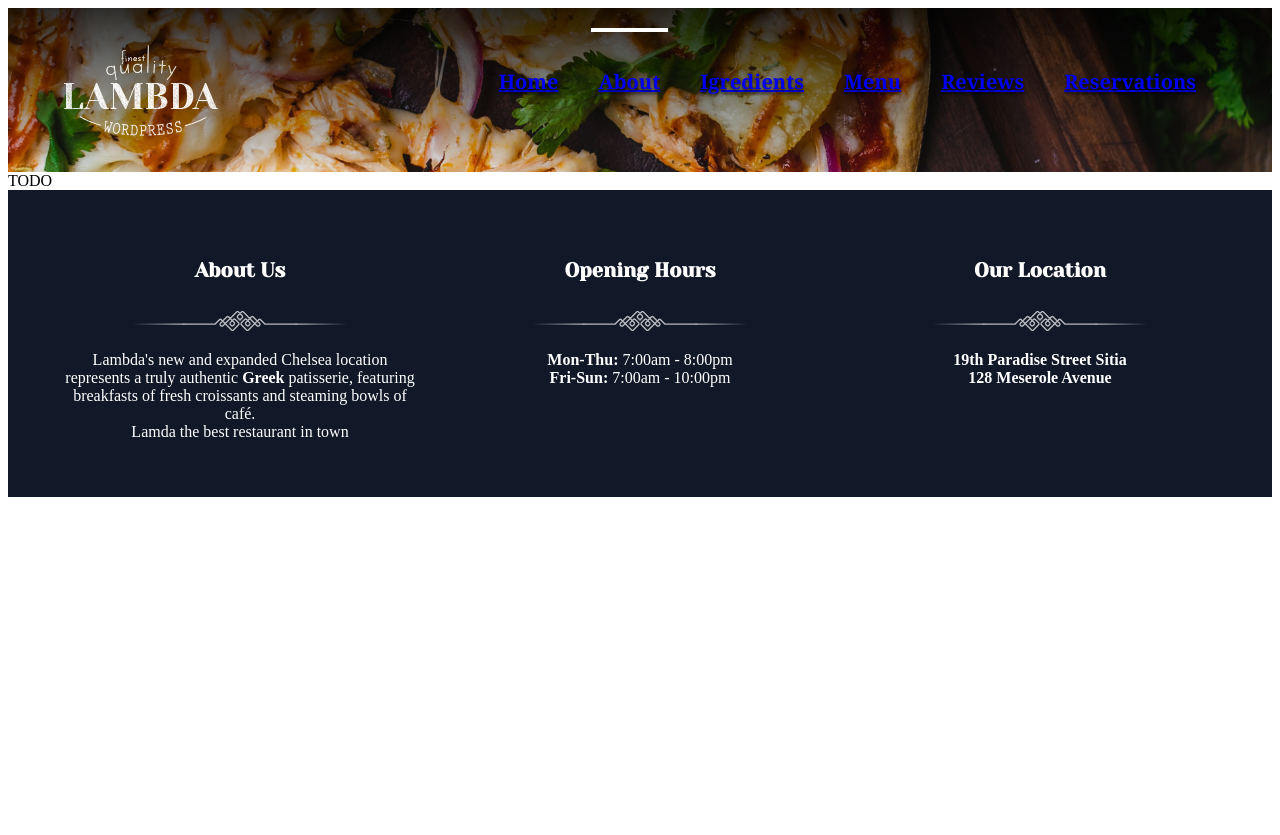
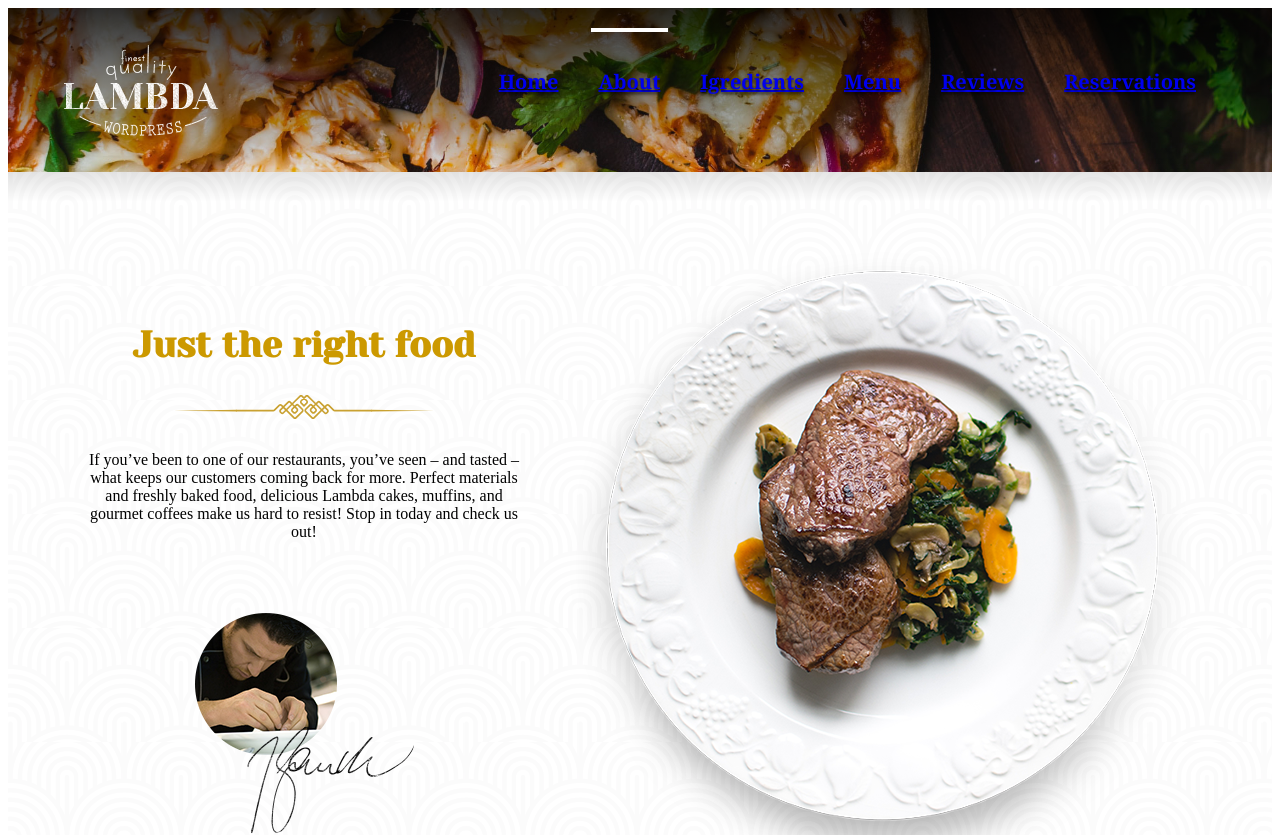
Before and after one commit to alestrunda/restaurant-next, a Next.js app: page /about in a window 1280 px wide. Shown: the top 835 px of the page. Built offline with nearby package versions, Linux system fonts and the light colour scheme.

Commit message:
add Introduction section

```diff
--- a/pages/about.js
+++ b/pages/about.js
@@ -1,11 +1,14 @@
 import Footer from "./layout/Footer";
 import Header from "./layout/Header";
 import Page from "./layout/Page";
+import Introduction from "../sections/Introduction";
+import Testimonials from "../sections/Testimonials";
 
 const About = () => (
   <Page>
     <Header />
-    TODO
+    <Introduction />
+    <Testimonials />
     <Footer />
   </Page>
 );
--- a/pages/index.js
+++ b/pages/index.js
@@ -6,6 +6,7 @@ import Footer from "./layout/Footer";
 import Header from "./layout/Header";
 import Page from "./layout/Page";
 import Contact from "../sections/Contact";
+import Introduction from "../sections/Introduction";
 import Menu from "../sections/Menu";
 import Testimonials from "../sections/Testimonials";
 
@@ -29,25 +30,7 @@ export default function Home() {
         </div>
       </Header>
 
-      <section className="bg-pattern section-shadow relative">
-        <div className="container mx-auto md:grid grid-cols-12 items-center text-center px-14 py-20">
-          <div className="col-span-5 md:px-6">
-            <HeadingSection>Just the right food</HeadingSection>
-            <Decoration className="mb-8 mt-4" />
-            <p>
-              If you’ve been to one of our restaurants, you’ve seen – and tasted
-              – what keeps our customers coming back for more. Perfect materials
-              and freshly baked food, delicious Lambda cakes, muffins, and
-              gourmet coffees make us hard to resist! Stop in today and check us
-              out!
-            </p>
-            <img className="mx-auto mt-14" src="img/content/cook.png" />
-          </div>
-          <div className="col-span-7">
-            <img className="mx-auto" src="img/content/dish.png" />
-          </div>
-        </div>
-      </section>
+      <Introduction />
 
       <section className="bg-section-2 bg-center bg-cover text-white text-center">
         <div className="container mx-auto grid grid-cols-2 px-14 py-20">
--- /dev/null
+++ b/sections/Introduction.js
@@ -0,0 +1,25 @@
+import Decoration from "../components/Decoration";
+import HeadingSection from "../components/HeadingSection";
+
+const Introduction = () => (
+  <section className="bg-pattern section-shadow relative">
+    <div className="container mx-auto md:grid grid-cols-12 items-center text-center px-14 py-20">
+      <div className="col-span-5 md:px-6">
+        <HeadingSection>Just the right food</HeadingSection>
+        <Decoration className="mb-8 mt-4" />
+        <p>
+          If you’ve been to one of our restaurants, you’ve seen – and tasted –
+          what keeps our customers coming back for more. Perfect materials and
+          freshly baked food, delicious Lambda cakes, muffins, and gourmet
+          coffees make us hard to resist! Stop in today and check us out!
+        </p>
+        <img className="mx-auto mt-14" src="img/content/cook.png" />
+      </div>
+      <div className="col-span-7">
+        <img className="mx-auto" src="img/content/dish.png" />
+      </div>
+    </div>
+  </section>
+);
+
+export default Introduction;
```
